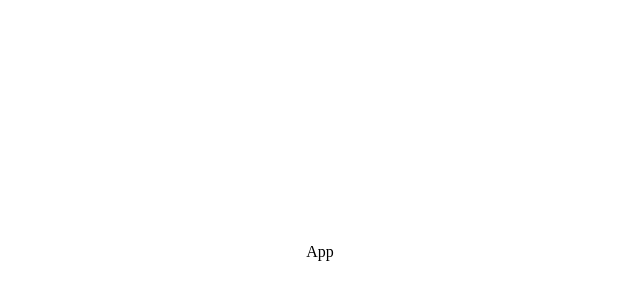
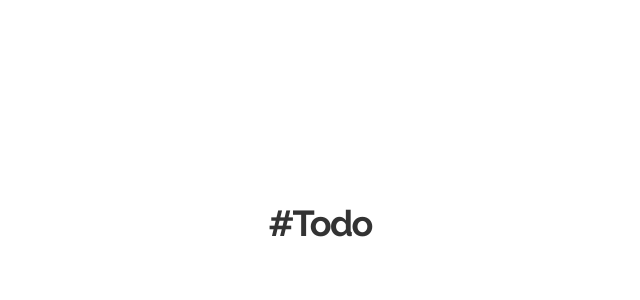
Before and after one commit to jeyofdev/devchallenges--todo-app, a React (Create React App) app: page / in a window 1280 px wide. Shown: the part 148-448 px from the top of the page, without its empty margins (320-960 px from the left). Built offline with nearby package versions, Linux system fonts and the light colour scheme.

Commit message:
feat : add the component H1

```diff
--- /dev/null
+++ b/src/components/Ui/Styles/H1.jsx
@@ -0,0 +1,20 @@
+import React from 'react';
+import PropTypes from 'prop-types';
+
+const H1 = ({ children, fontSize, textAlign, textTransform, marginBottom }) => {
+    return (
+        <h1 style={{ fontSize, textAlign, textTransform, marginBottom }}>
+            {children}
+        </h1>
+    );
+};
+
+H1.propTypes = {
+    children: PropTypes.string.isRequired,
+    fontSize: PropTypes.string.isRequired,
+    textAlign: PropTypes.string.isRequired,
+    textTransform: PropTypes.string.isRequired,
+    marginBottom: PropTypes.string.isRequired,
+};
+
+export default H1;
--- a/src/containers/App/App.css
+++ b/src/containers/App/App.css
@@ -5,6 +5,8 @@
 ==================== */
 :root {
     --gutter: 15px;
+    --color-secondary: #333333;
+    --font-family-primary: 'Raleway', sans-serif;
 }
 
 /* ====================
--- a/src/containers/App/App.jsx
+++ b/src/containers/App/App.jsx
@@ -1,10 +1,13 @@
 import React from 'react';
+import Page from '../Page/Page';
 import './App.css';
 
 const App = () => {
     return (
         <div className="App">
-            <div className="container">App</div>
+            <div className="container">
+                <Page />
+            </div>
         </div>
     );
 };
--- /dev/null
+++ b/src/containers/Page/Page.jsx
@@ -0,0 +1,19 @@
+import React from 'react';
+import H1 from '../../components/Ui/Styles/H1';
+
+const Page = () => {
+    return (
+        <>
+            <H1
+                fontSize="2.25rem"
+                textAlign="center"
+                textTransform="capitalize"
+                marginBottom="58px"
+            >
+                #todo
+            </H1>
+        </>
+    );
+};
+
+export default Page;
--- a/src/index.css
+++ b/src/index.css
@@ -142,3 +142,17 @@ table {
     border-collapse: collapse;
     border-spacing: 0;
 }
+
+h1,
+h2,
+h3,
+h4,
+h5,
+h6 {
+    font-family: var(--font-family-primary);
+    font-style: normal;
+    font-weight: bold;
+    line-height: 1.25;
+    letter-spacing: -0.045em;
+    color: var(--color-secondary);
+}
```
